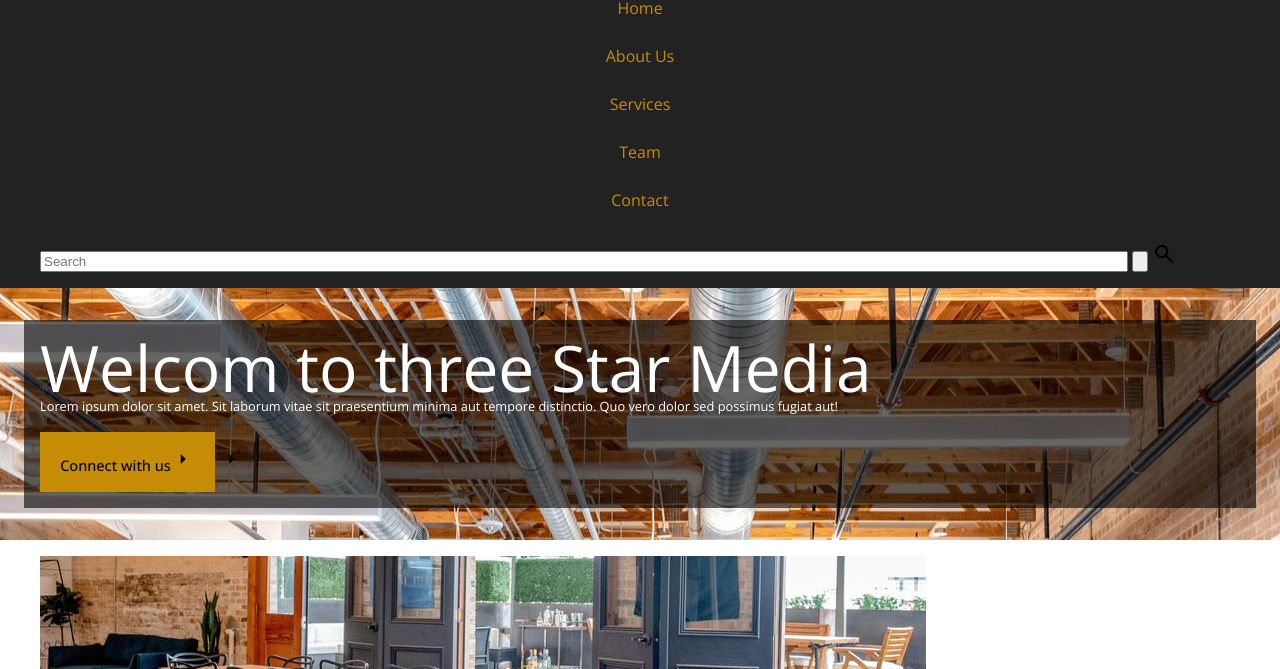
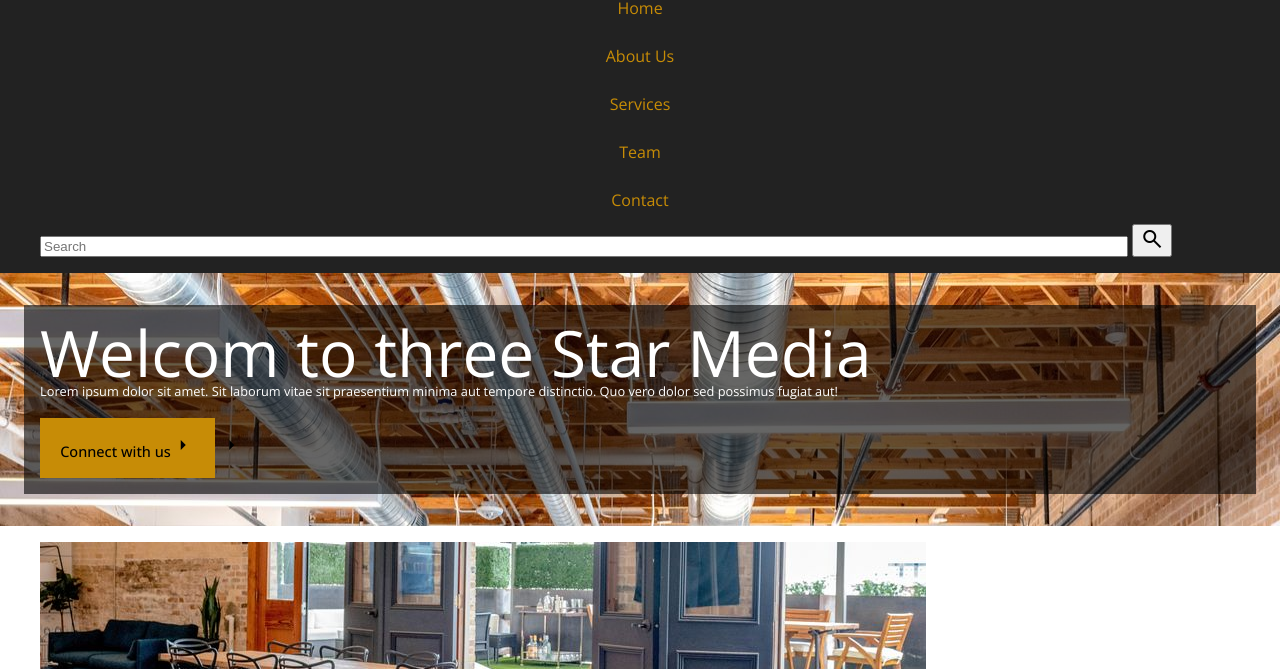
Before and after one commit to gouh0002/gouh0002.github.io, a plain HTML site: page final/index.html in a window 1280 px wide. Shown: the part 131-800 px from the top of the page. Drawn offline with nearby package versions, Linux system fonts and the light colour scheme; a web font is replaced by a local one.

Commit message:
Html Final fixed

```diff
--- a/final/index.html
+++ b/final/index.html
@@ -37,10 +37,12 @@
                 <form>
 
                     <input type="text" id="search" placeholder="Search" name="search">
-                    <input type="button" id="search-button" name="search-button">
-                    <span class="material-symbols-outlined">
+                    <button type="button">
+                        <span class="material-symbols-outlined">
                         search
                     </span>
+                    </button>
+
                 </form>
             </div>
         </div>
```
